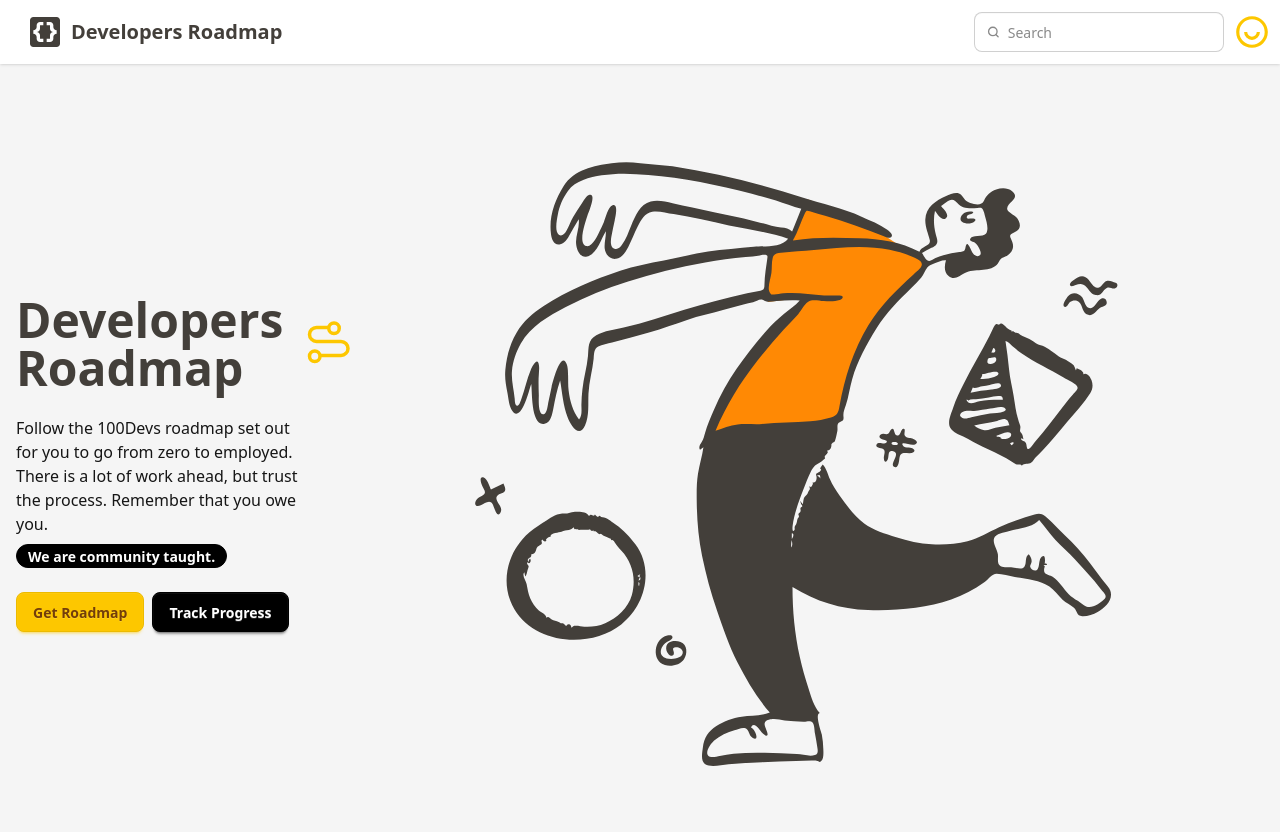
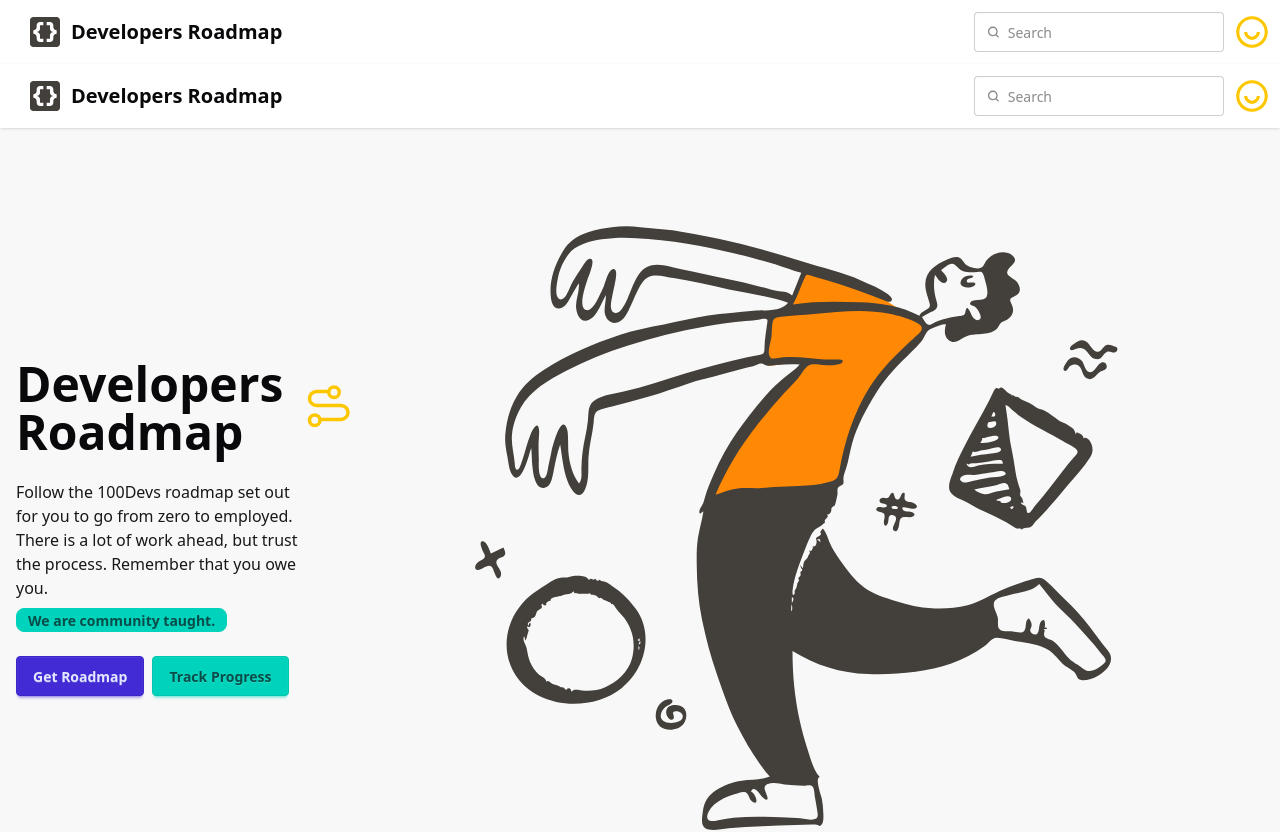
Before and after one commit to rcm-webdev/next-developer-roadmap, a Next.js app: page / in a window 1280 px wide. Shown: the top 832 px of the page. Built offline with nearby package versions, Linux system fonts and the light colour scheme.

Commit message:
add navbar to layout

```diff
--- a/app/layout.js
+++ b/app/layout.js
@@ -1,5 +1,6 @@
 import { Geist, Geist_Mono } from "next/font/google";
 import "./globals.css";
+import Navbar from "@/component/Navbar";
 
 const geistSans = Geist({
   variable: "--font-geist-sans",
@@ -19,10 +20,11 @@ export const metadata = {
 
 export default function RootLayout({ children }) {
   return (
-    <html lang="en" data-theme="bumblebee">
+    <html lang="en">
       <body
         className={`${geistSans.variable} ${geistMono.variable} antialiased`}
       >
+        <Navbar />
         {children}
       </body>
     </html>
```
